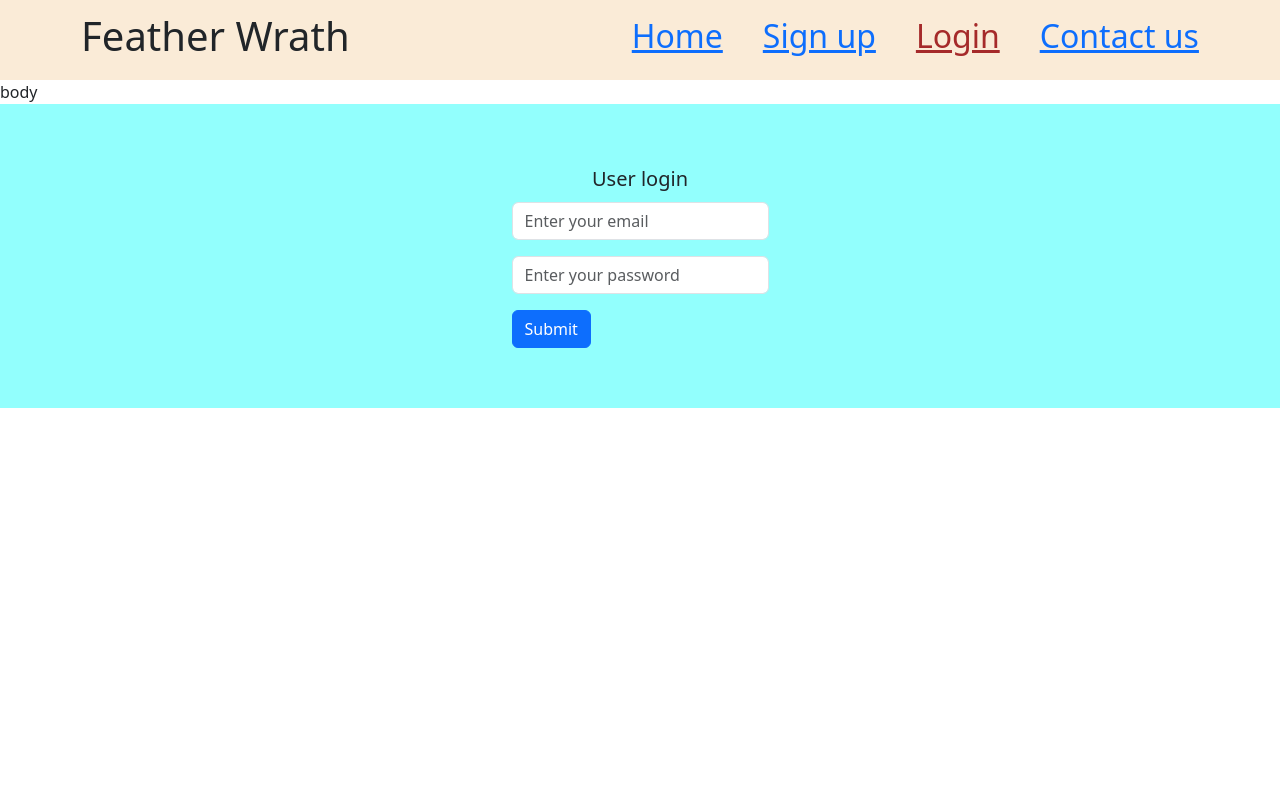
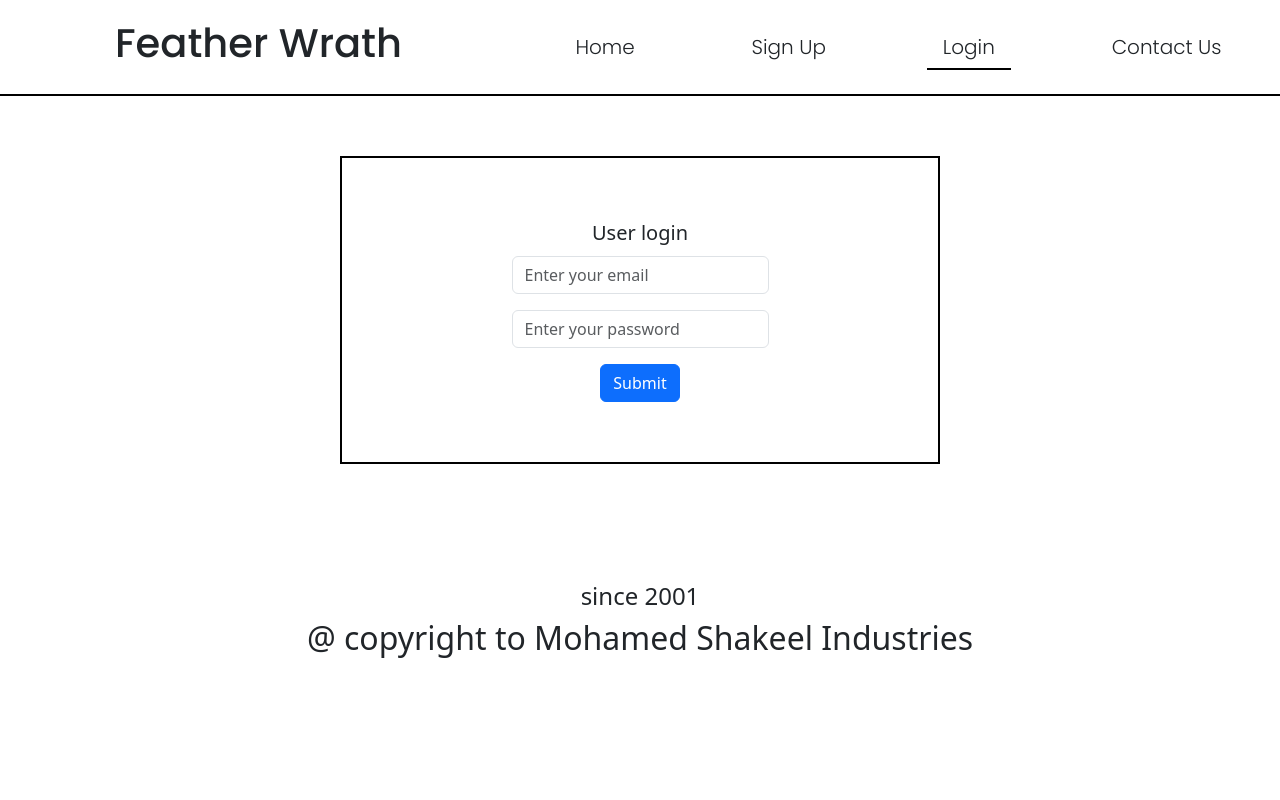
Before and after one commit to shakkelu/MERN-stack-Ecommerce-website, a React (Create React App) app in the folder client-app/: page /login in a window 1280 px wide. Shown: the top 800 px of the page. Built offline with nearby package versions, Linux system fonts and the light colour scheme.

Commit message:
Did some basic styling before next move

```diff
--- a/client-app/public/index.html
+++ b/client-app/public/index.html
@@ -24,12 +24,19 @@
       work correctly both with client-side routing and a non-root public URL.
       Learn how to configure a non-root public URL by running `npm run build`.
     -->
-    <!-- css code -->
+    <!-- css code bootsrap -->
     <link
       href="https://cdn.jsdelivr.net/npm/bootstrap@5.3.3/dist/css/bootstrap.min.css"
       rel="stylesheet"
       integrity="sha384-QWTKZyjpPEjISv5WaRU9OFeRpok6YctnYmDr5pNlyT2bRjXh0JMhjY6hW+ALEwIH"
       crossorigin="anonymous"
+    />
+    <!-- css code google fonts -->
+    <link rel="preconnect" href="https://fonts.googleapis.com" />
+    <link rel="preconnect" href="https://fonts.gstatic.com" crossorigin />
+    <link
+      href="https://fonts.googleapis.com/css2?family=Poppins:ital,wght@0,100;0,200;0,300;0,400;0,500;0,600;0,700;0,800;0,900;1,100;1,200;1,300;1,400;1,500;1,600;1,700;1,800;1,900&display=swap"
+      rel="stylesheet"
     />
     <title>React App</title>
   </head>
--- a/client-app/src/App.css
+++ b/client-app/src/App.css
@@ -4,12 +4,13 @@
   box-sizing: border-box;
 }
 
-.body {
-  min-height: 100vh;
+.fcc {
+  display: flex;
+  flex-direction: column;
+  align-items: center;
+  justify-content: center;
 }
-
 .footer {
-  background-color: aquamarine;
   min-height: 25vh;
   display: flex;
   flex-direction: column;
@@ -17,39 +18,11 @@
   align-items: center;
 }
 
-.header {
-  background-color: antiquewhite;
-  min-height: 10vh;
-  display: flex;
-  flex-direction: row;
-  justify-content: space-around;
-  align-items: center;
-}
-
-.nav {
-  display: flex;
-}
-
-.nav h2 {
-  padding-left: 40px;
-}
-
-.title {
-  padding-right: 80px;
-}
-
-.active-link {
-  font-weight: bold;
-  color: brown;
-}
-
-.signup-form {
+.box-form {
+  width: 600px;
+  border: 2px solid black;
+  margin: 60px;
   font-size: 20px;
-  background-color: rgb(146, 255, 253);
-  display: flex;
-  flex-direction: column;
-  align-items: center;
-  justify-content: center;
   padding-top: 60px;
   padding-bottom: 60px;
 }
--- a/client-app/src/App.js
+++ b/client-app/src/App.js
@@ -1,4 +1,5 @@
 import "./App.css";
+import "./styles/header.css";
 import { Header } from "./components/header.js";
 import { Body } from "./components/body.js";
 import { Footer } from "./components/footer.js";
--- a/client-app/src/components/body.js
+++ b/client-app/src/components/body.js
@@ -1,8 +1,3 @@
 export const Body = ({ children }) => {
-  return (
-    <div className="body">
-      body
-      {children}
-    </div>
-  );
+  return <div className="body">{children}</div>;
 };
--- a/client-app/src/components/header.js
+++ b/client-app/src/components/header.js
@@ -2,36 +2,52 @@ import { NavLink } from "react-router-dom";
 
 export function Header() {
   return (
-    <div className="header">
-      <div className="title">
+    <table className="header">
+      <tbody>
+        <tr>
+          <td>
+            <div className="branding poppins-light">
               <h1>Feather Wrath</h1>
             </div>
+          </td>
+          <td>
             <div className="nav">
               <NavLink
                 to="/"
-          className={({ isActive }) => (isActive ? "active-link" : "")}
+                className={({ isActive }) =>
+                  isActive ? "nav-link active-link" : "nav-link"
+                }
               >
-          <h2>Home</h2>
+                <div className="nav-text poppins-light">Home</div>
               </NavLink>
               <NavLink
                 to="/signup"
-          className={({ isActive }) => (isActive ? "active-link" : "")}
+                className={({ isActive }) =>
+                  isActive ? "nav-link active-link" : "nav-link"
+                }
               >
-          <h2>Sign up</h2>
+                <div className="nav-text poppins-light">Sign Up</div>
               </NavLink>
               <NavLink
                 to="/login"
-          className={({ isActive }) => (isActive ? "active-link" : "")}
+                className={({ isActive }) =>
+                  isActive ? "nav-link active-link" : "nav-link"
+                }
               >
-          <h2>Login</h2>
+                <div className="nav-text poppins-light">Login</div>
               </NavLink>
               <NavLink
                 to="/contact-us"
-          className={({ isActive }) => (isActive ? "active-link" : "")}
+                className={({ isActive }) =>
+                  isActive ? "nav-link active-link" : "nav-link"
+                }
               >
-          <h2>Contact us</h2>
+                <div className="nav-text poppins-light">Contact Us</div>
               </NavLink>
             </div>
-    </div>
+          </td>
+        </tr>
+      </tbody>
+    </table>
   );
 }
--- a/client-app/src/pages/login.js
+++ b/client-app/src/pages/login.js
@@ -33,9 +33,10 @@ const Login = () => {
     }
   };
   return (
-    <div className="signup-form">
+    <div className="fcc">
+      <div className="box-form fcc">
+        <form className="fcc" onSubmit={handlelogin}>
           <div className="form-label">User login</div>
-      <form onSubmit={handlelogin}>
           <div className="mb-3">
             <input
               type="email"
@@ -64,6 +65,7 @@ const Login = () => {
           </button>
         </form>
       </div>
+    </div>
   );
 };
 
--- a/client-app/src/pages/signup.js
+++ b/client-app/src/pages/signup.js
@@ -41,9 +41,10 @@ const Signup = () => {
   };
 
   return (
-    <div className="signup-form">
+    <div className="fcc">
+      <div className="box-form fcc">
+        <form className="fcc" onSubmit={handleSubmit}>
           <div className="form-label">Signup form</div>
-      <form onSubmit={handleSubmit}>
           <div className="mb-3">
             <input
               type="text"
@@ -99,6 +100,7 @@ const Signup = () => {
           </button>
         </form>
       </div>
+    </div>
   );
 };
 
--- /dev/null
+++ b/client-app/src/styles/header.css
@@ -0,0 +1,46 @@
+.header {
+  min-height: 12vh;
+  border-bottom: 2px solid #000;
+}
+
+.nav {
+  display: flex;
+  justify-content: space-around;
+  align-items: center;
+}
+.nav-text {
+  font-size: 20px;
+}
+.branding {
+  display: flex;
+  justify-content: center;
+}
+/* Remove default styling from NavLink */
+.nav-link {
+  color: inherit; /* Use the inherited color from the parent element */
+  text-decoration: none; /* Remove the underline */
+  display: inline-block; /* Ensure proper alignment with other inline elements */
+  position: relative; /* Positioning context for the pseudo-element */
+}
+
+/* Add bottom line (underline) only for the active link */
+.active-link::after {
+  content: ""; /* Empty content for the pseudo-element */
+  display: block; /* Make it a block element to create a line */
+  width: 100%; /* Full width of the link */
+  height: 2px; /* Line thickness */
+  background-color: #000; /* Line color */
+  position: absolute; /* Position the line absolutely */
+  bottom: 0; /* Align to the bottom of the link */
+  left: 0; /* Align to the left edge of the link */
+}
+
+table {
+  width: 100%;
+}
+
+.poppins-light {
+  font-family: "Poppins", sans-serif;
+  font-weight: 300;
+  font-style: normal;
+}
```
Lines whose indentation alone changed are shown as unchanged.
